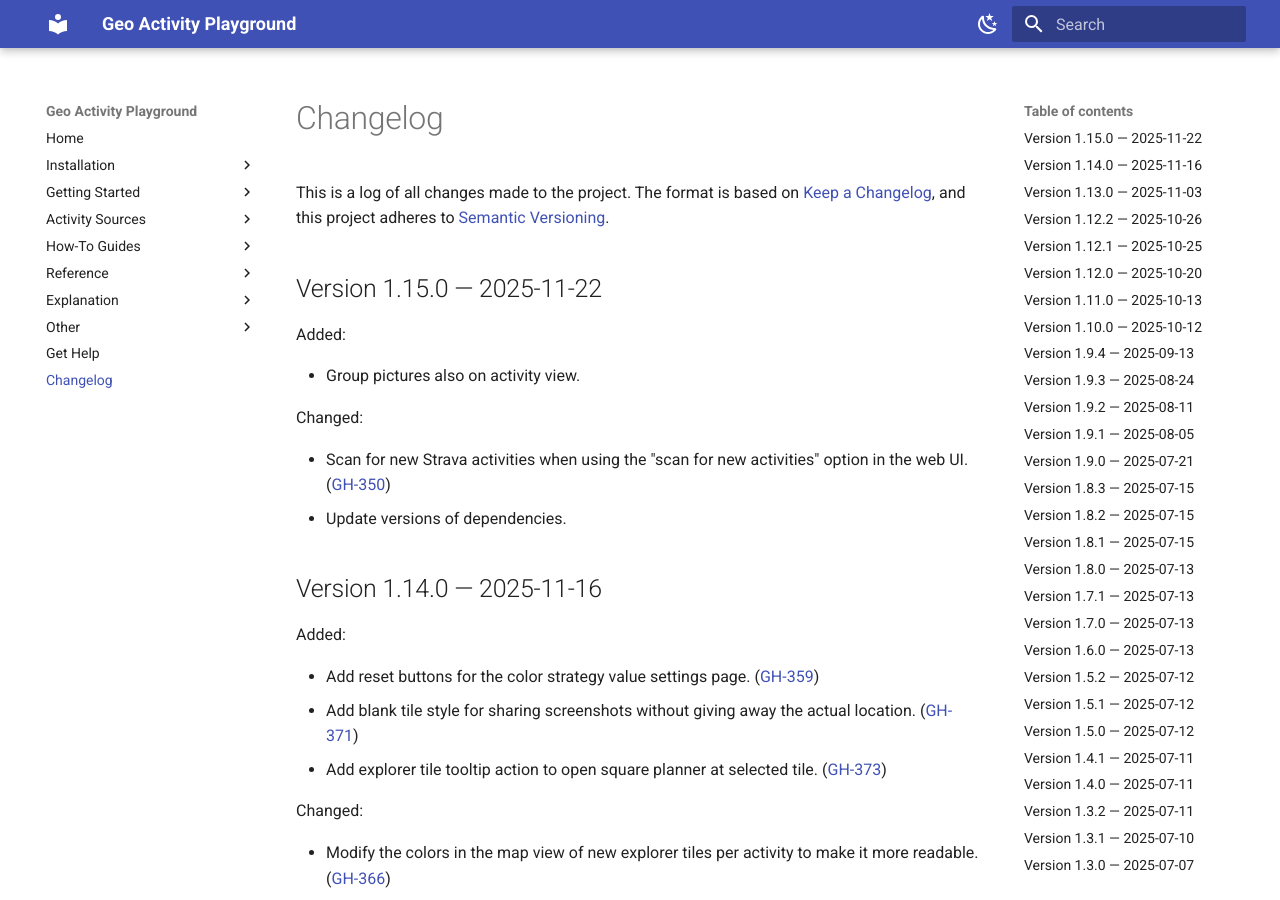
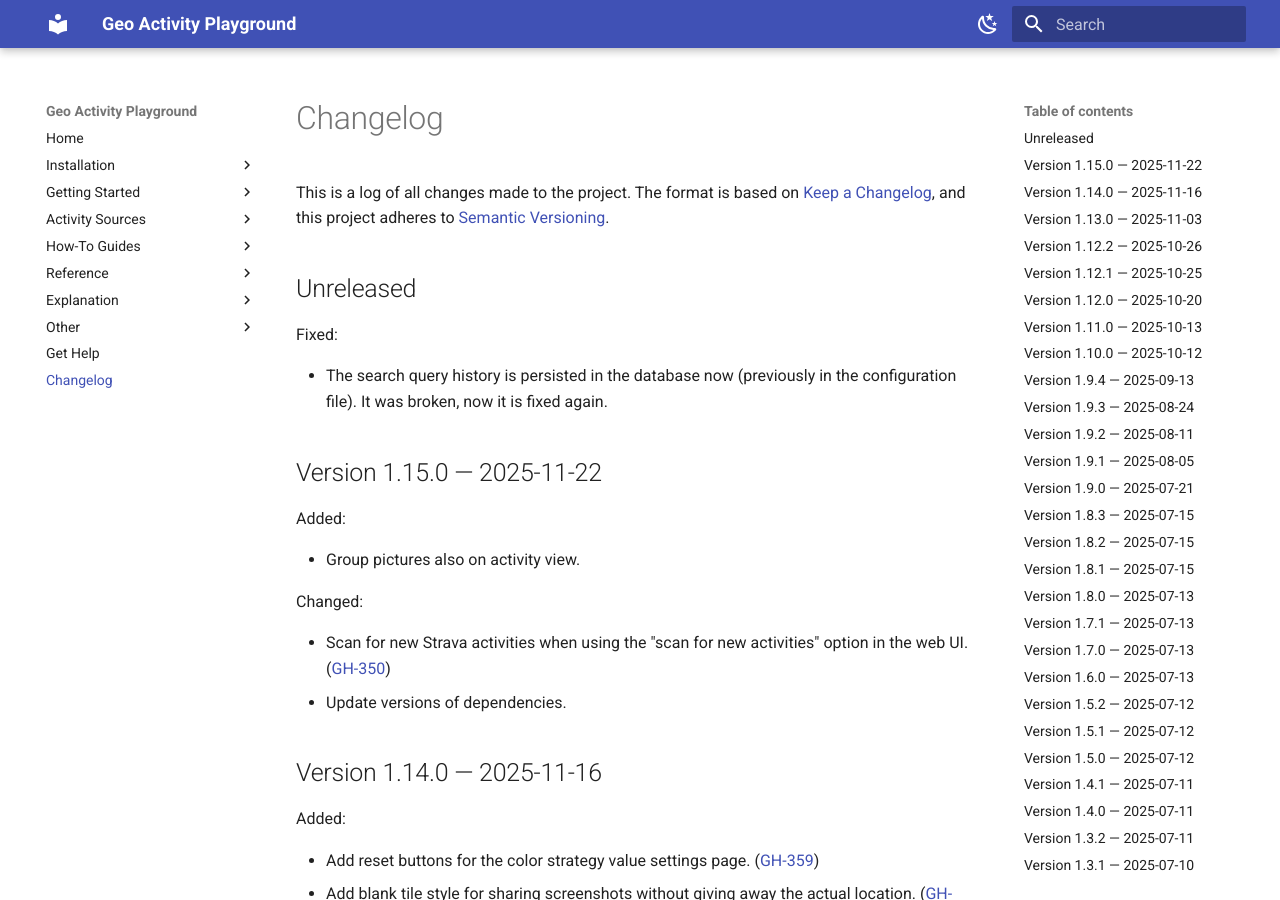
Before and after one commit to martin-ueding/geo-activity-playground, an MkDocs documentation site: the page built from docs/changelog.md, in a window 1280 px wide and 900 px high. Built offline with MkDocs 1.6.1 and Material for MkDocs 9.7.7, drawn with Linux system fonts in a browser that asks for light colours.

Commit message:
Changelog entry

```diff
--- a/docs/changelog.md
+++ b/docs/changelog.md
@@ -14,6 +14,12 @@ Types of changes
 
 ([GH-000](https://github.com/martin-ueding/geo-activity-playground/issues/000))
 -->
+
+## Unreleased
+
+Fixed:
+
+- The search query history is persisted in the database now (previously in the configuration file). It was broken, now it is fixed again.
 
 ## Version 1.15.0 — 2025-11-22
 
```
